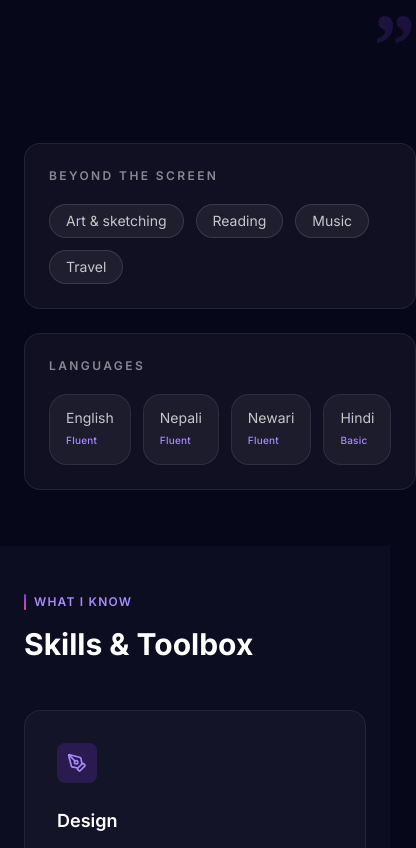
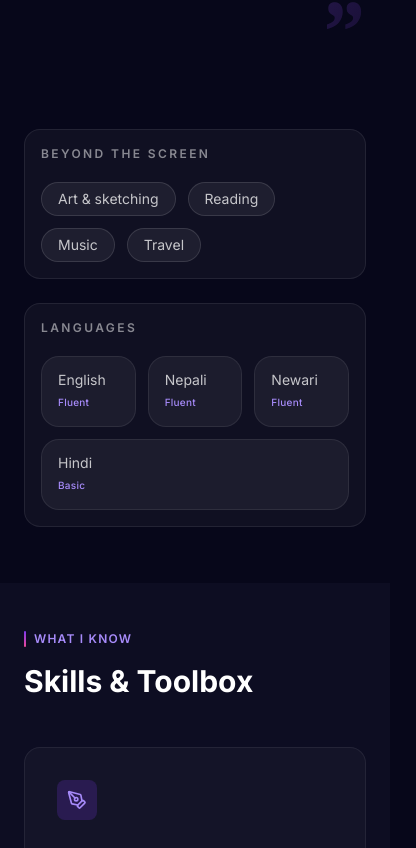
Before and after one commit to Rupikabajracharya/Rupika-portfolio, a React (Vite) app: page / in a window 390 px wide. Shown: the part 1396-2244 px from the top of the page, 416 px wide, since content can reach past the window. Built offline with nearby package versions, Linux system fonts and the light colour scheme; a web font is replaced by a local one.

Commit message:
Enhanced responsiveness

```diff
--- a/src/components/About.jsx
+++ b/src/components/About.jsx
@@ -71,7 +71,7 @@ export default function About() {
 
             {/* Beyond The Screen — pill tags */}
             <div
-              className="rounded-2xl p-6"
+              className="rounded-2xl p-4 sm:p-6"
               style={{ background: 'rgba(255,255,255,0.04)', border: '1px solid rgba(255,255,255,0.08)' }}
             >
               <h3 className="text-white/50 text-xs font-semibold tracking-[0.2em] uppercase mb-5">
@@ -95,13 +95,13 @@ export default function About() {
 
             {/* Languages */}
             <div
-              className="rounded-2xl p-6"
+              className="rounded-2xl p-4 sm:p-6"
               style={{ background: 'rgba(255,255,255,0.04)', border: '1px solid rgba(255,255,255,0.08)' }}
             >
               <h3 className="text-white/50 text-xs font-semibold tracking-[0.2em] uppercase mb-5">
                 Languages
               </h3>
-              <div className="flex flex-row gap-3">
+              <div className="flex flex-wrap sm:flex-row gap-3">
                 {about.languages.map((lang) => (
                   <div
                     key={lang.name}
--- a/src/components/Contact.jsx
+++ b/src/components/Contact.jsx
@@ -38,7 +38,7 @@ export default function Contact() {
   return (
     <section id="contact" className="py-12 md:py-20 px-6" style={{ backgroundColor: '#07071a' }}>
       <div className="max-w-6xl mx-auto">
-        <div className="grid md:grid-cols-2 gap-16 items-start">
+        <div className="grid md:grid-cols-2 gap-10 md:gap-16 items-start">
           {/* Left */}
           <div className="reveal">
             <p className="text-violet-400 text-xs font-semibold tracking-widest uppercase mb-6">
@@ -73,7 +73,7 @@ export default function Contact() {
             onSubmit={handleSubmit}
             className={`reveal ${shake ? 'animate-shakeForm' : ''}`}
           >
-            <div className="grid grid-cols-2 gap-4 mb-4">
+            <div className="grid grid-cols-1 sm:grid-cols-2 gap-4 mb-4">
               <div>
                 <label className="text-white/40 text-xs mb-2 block">Name</label>
                 <input
--- a/src/components/Experience.jsx
+++ b/src/components/Experience.jsx
@@ -37,7 +37,7 @@ export default function Experience() {
             {experience.map((item) => (
               <div
                 key={item.org}
-                className="reveal rounded-xl p-6 border transition-colors duration-300"
+                className="reveal rounded-xl p-4 sm:p-6 border transition-colors duration-300"
                 style={{
                   background: 'rgba(255,255,255,0.03)',
                   borderColor: 'rgba(255,255,255,0.07)',
--- a/src/components/Hero.jsx
+++ b/src/components/Hero.jsx
@@ -84,7 +84,7 @@ export default function Hero() {
           "Figma" chip:        placed at ~7:30 o'clock (bottom-left) — close to ring edge.
         */}
         <div
-          className="relative flex items-center justify-center flex-shrink-0 w-[300px] h-[300px] md:w-[420px] md:h-[420px]"
+          className="relative flex items-center justify-center flex-shrink-0 w-[260px] h-[260px] sm:w-[320px] sm:h-[320px] md:w-[420px] md:h-[420px]"
         >
           {/* Glow behind ring */}
           <div
@@ -94,7 +94,7 @@ export default function Hero() {
 
           {/* Spinning gradient ring */}
           <div
-            className="ring-grad rounded-full p-[3px] w-[230px] h-[230px] md:w-[310px] md:h-[310px]"
+            className="ring-grad rounded-full p-[3px] w-[195px] h-[195px] sm:w-[245px] sm:h-[245px] md:w-[310px] md:h-[310px]"
           >
             <div
               className="w-full h-full rounded-full overflow-hidden"
--- a/src/components/Projects.jsx
+++ b/src/components/Projects.jsx
@@ -92,15 +92,15 @@ export default function Projects() {
           </h2>
 
           {/* ── Tabs + Arrows row ── */}
-          <div className="flex items-center justify-between mb-8">
+          <div className="flex items-center justify-between mb-8 gap-3">
 
             {/* Filter tabs */}
-            <div className="flex gap-2">
+            <div className="flex gap-2 overflow-x-auto no-scrollbar flex-shrink-0">
               {TABS.map(t => (
                 <button
                   key={t.key}
                   onClick={() => switchTab(t.key)}
-                  className="px-5 py-1.5 rounded-full text-sm font-semibold transition-all duration-200"
+                  className="px-4 sm:px-5 py-1.5 rounded-full text-sm font-semibold transition-all duration-200 whitespace-nowrap"
                   style={
                     tab === t.key
                       ? { background: 'linear-gradient(130deg,#7c3aed,#ec4899)', color: '#fff' }
--- a/src/components/Skills.jsx
+++ b/src/components/Skills.jsx
@@ -55,7 +55,7 @@ export default function Skills() {
         <h2 className="font-grotesk font-bold text-3xl md:text-4xl text-white mb-12">
           Skills &amp; Toolbox
         </h2>
-        <div className="grid md:grid-cols-3 gap-6">
+        <div className="grid sm:grid-cols-2 md:grid-cols-3 gap-6">
           {skills.map((skill) => (
             <SkillCard key={skill.title} skill={skill} />
           ))}
```
